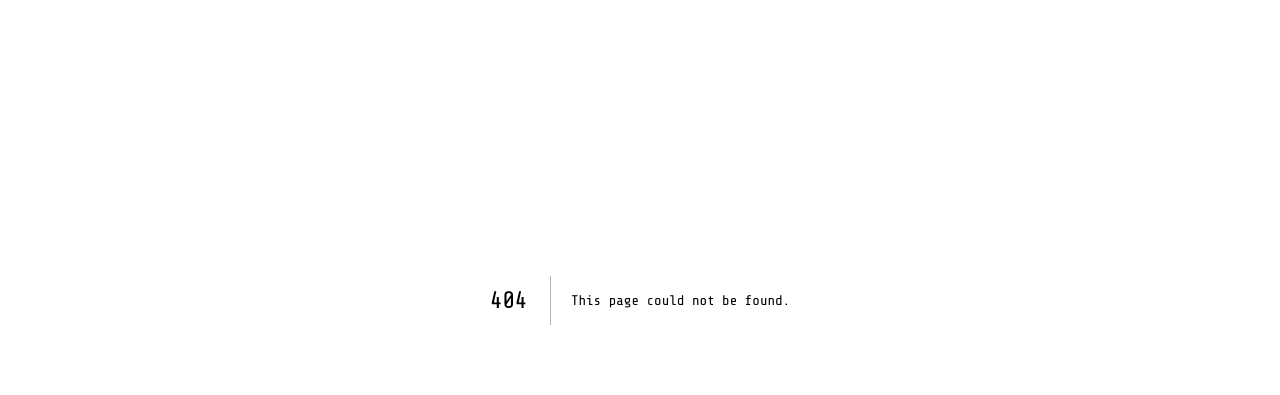
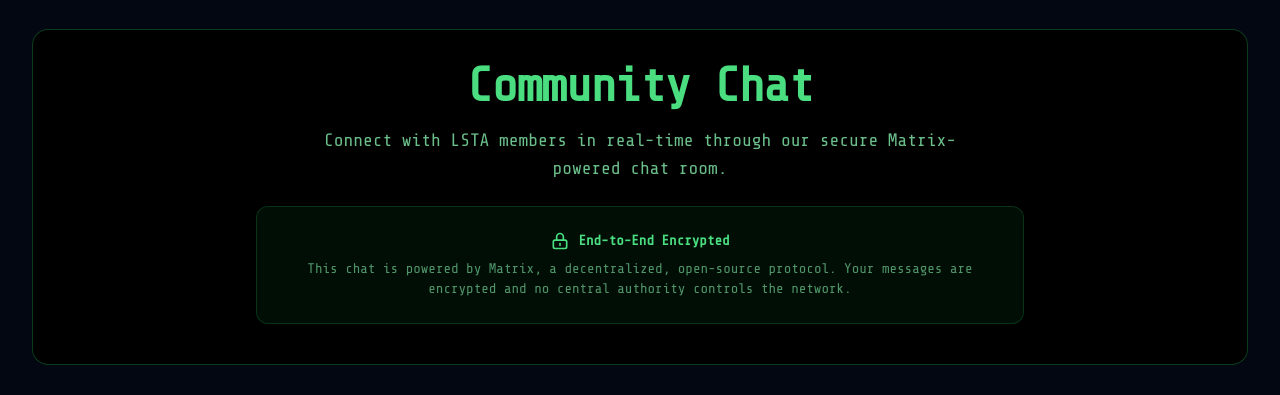
Before and after one commit to Rohamso/SLTA, a Next.js app: page /en/chat in a window 1280 px wide. Before the commit this address had no page. Shown: the part 100-495 px from the top of the page. Built offline with nearby package versions, Linux system fonts and the light colour scheme; grey boxes are pictures that could not be loaded.

Commit message:
Add Matrix/Element community chat page with embed

```diff
--- /dev/null
+++ b/app/[locale]/chat/page.tsx
@@ -0,0 +1,105 @@
+'use client';
+
+import { useTranslations, useLocale } from 'next-intl';
+
+export default function ChatPage() {
+  const t = useTranslations();
+  const locale = useLocale();
+  const isRTL = locale === 'fa';
+
+  const roomId = '#lsta_org:matrix.org';
+  const embedUrl = `https://app.element.io/#/room/${encodeURIComponent(roomId)}`;
+
+  return (
+    <div className={isRTL ? 'text-right' : ''}>
+      {/* Header Section */}
+      <section className="mb-8 pt-8 bg-black rounded-2xl p-10 border border-green-500/30">
+        <div className="text-center mb-6">
+          <h1 className="text-4xl md:text-5xl font-bold mb-4 text-green-400">
+            {t('chat.title')}
+          </h1>
+          <p className="text-lg text-green-300/80 max-w-2xl mx-auto">
+            {t('chat.subtitle')}
+          </p>
+        </div>
+
+        {/* Security Notice */}
+        <div className="max-w-3xl mx-auto bg-green-950/30 border border-green-500/20 rounded-xl p-6 text-center">
+          <div className="flex items-center justify-center gap-2 mb-2">
+            <svg className="w-5 h-5 text-green-400" fill="none" stroke="currentColor" viewBox="0 0 24 24">
+              <path strokeLinecap="round" strokeLinejoin="round" strokeWidth={2} d="M12 15v2m-6 4h12a2 2 0 002-2v-6a2 2 0 00-2-2H6a2 2 0 00-2 2v6a2 2 0 002 2zm10-10V7a4 4 0 00-8 0v4h8z" />
+            </svg>
+            <span className="text-green-400 font-semibold text-sm">{t('chat.encrypted')}</span>
+          </div>
+          <p className="text-green-300/60 text-sm">
+            {t('chat.encryptedDesc')}
+          </p>
+        </div>
+      </section>
+
+      {/* Chat Embed */}
+      <section className="mb-8">
+        <div className="bg-black rounded-2xl border border-green-500/30 overflow-hidden">
+          <iframe
+            src={embedUrl}
+            width="100%"
+            height="650"
+            className="border-0 rounded-2xl"
+            allow="camera; microphone; fullscreen; encrypted-media"
+            sandbox="allow-scripts allow-same-origin allow-forms allow-popups allow-popups-to-escape-sandbox allow-downloads"
+            title="LSTA Community Chat"
+          />
+        </div>
+      </section>
+
+      {/* Help Section */}
+      <section className="mb-12 bg-black rounded-2xl p-10 border border-green-500/30">
+        <h2 className="text-2xl font-bold text-green-400 mb-6 text-center">
+          {t('chat.helpTitle')}
+        </h2>
+        <div className="grid grid-cols-1 md:grid-cols-3 gap-6 max-w-4xl mx-auto">
+          {/* Step 1 */}
+          <div className="bg-green-950/20 border border-green-500/20 rounded-xl p-6 text-center">
+            <div className="w-10 h-10 rounded-full bg-green-500/20 flex items-center justify-center mx-auto mb-4">
+              <span className="text-green-400 font-bold">1</span>
+            </div>
+            <h3 className="text-green-300 font-semibold mb-2">{t('chat.step1Title')}</h3>
+            <p className="text-green-300/60 text-sm">{t('chat.step1Desc')}</p>
+          </div>
+          {/* Step 2 */}
+          <div className="bg-green-950/20 border border-green-500/20 rounded-xl p-6 text-center">
+            <div className="w-10 h-10 rounded-full bg-green-500/20 flex items-center justify-center mx-auto mb-4">
+              <span className="text-green-400 font-bold">2</span>
+            </div>
+            <h3 className="text-green-300 font-semibold mb-2">{t('chat.step2Title')}</h3>
+            <p className="text-green-300/60 text-sm">{t('chat.step2Desc')}</p>
+          </div>
+          {/* Step 3 */}
+          <div className="bg-green-950/20 border border-green-500/20 rounded-xl p-6 text-center">
+            <div className="w-10 h-10 rounded-full bg-green-500/20 flex items-center justify-center mx-auto mb-4">
+              <span className="text-green-400 font-bold">3</span>
+            </div>
+            <h3 className="text-green-300 font-semibold mb-2">{t('chat.step3Title')}</h3>
+            <p className="text-green-300/60 text-sm">{t('chat.step3Desc')}</p>
+          </div>
+        </div>
+
+        {/* Direct link fallback */}
+        <div className="text-center mt-8">
+          <p className="text-green-300/60 text-sm mb-3">{t('chat.directAccess')}</p>
+          <a
+            href={embedUrl}
+            target="_blank"
+            rel="noopener noreferrer"
+            className="inline-flex items-center gap-2 px-6 py-3 bg-green-900/50 hover:bg-green-900 border border-green-500/30 rounded-lg text-green-400 font-semibold text-sm transition"
+          >
+            {t('chat.openElement')}
+            <svg className="w-4 h-4" fill="none" stroke="currentColor" viewBox="0 0 24 24">
+              <path strokeLinecap="round" strokeLinejoin="round" strokeWidth={2} d="M10 6H6a2 2 0 00-2 2v10a2 2 0 002 2h10a2 2 0 002-2v-4M14 4h6m0 0v6m0-6L10 14" />
+            </svg>
+          </a>
+        </div>
+      </section>
+    </div>
+  );
+}
--- a/components/Layout/Header.tsx
+++ b/components/Layout/Header.tsx
@@ -55,6 +55,9 @@
             <Link href={`/${locale}/trust`} className="text-green-300/80 hover:text-green-400 transition font-medium text-sm">
               {t('nav.trust')}
             </Link>
+            <Link href={`/${locale}/chat`} className="text-green-300/80 hover:text-green-400 transition font-medium text-sm">
+              {t('nav.chat')}
+            </Link>
           </nav>
 
           {/* Right side: Language Toggle + Hamburger */}
@@ -104,6 +107,13 @@
           >
             {t('nav.trust')}
           </Link>
+          <Link
+            href={`/${locale}/chat`}
+            onClick={closeMenu}
+            className="block px-4 py-3 text-green-300/80 hover:text-green-400 hover:bg-green-900/30 rounded-lg transition font-medium text-sm"
+          >
+            {t('nav.chat')}
+          </Link>
         </nav>
       </div>
     </header>
--- a/public/locales/en/common.json
+++ b/public/locales/en/common.json
@@ -3,6 +3,7 @@
     "home": "Home",
     "membership": "Membership",
     "trust": "Trust Center",
+    "chat": "Community Chat",
     "about": "About Us"
   },
   "footer": {
@@ -204,5 +205,20 @@
     "incidentContact": "Report a security concern: security@lionandsuntech.org (PGP encrypted email supported)",
     "disclosureTitle": "Responsible Disclosure",
     "disclosureContent": "We welcome security researchers who discover vulnerabilities in our systems. Please report them responsibly to security@lionandsuntech.org. We commit to acknowledging reports within 48 hours, providing updates on remediation, and crediting researchers (with their consent). We will never pursue legal action against good-faith security researchers."
+  },
+  "chat": {
+    "title": "Community Chat",
+    "subtitle": "Connect with LSTA members in real-time through our secure Matrix-powered chat room.",
+    "encrypted": "End-to-End Encrypted",
+    "encryptedDesc": "This chat is powered by Matrix, a decentralized, open-source protocol. Your messages are encrypted and no central authority controls the network.",
+    "helpTitle": "How to Join",
+    "step1Title": "Create an Account",
+    "step1Desc": "Sign up for a free Matrix account directly in the chat window above or at app.element.io.",
+    "step2Title": "Join the Room",
+    "step2Desc": "Once logged in, you'll automatically be in the LSTA community room. Say hello!",
+    "step3Title": "Start Chatting",
+    "step3Desc": "Discuss projects, share ideas, and collaborate securely with fellow members.",
+    "directAccess": "Having trouble with the embed? Open the chat directly:",
+    "openElement": "Open in Element"
   }
 }
--- a/public/locales/fa/common.json
+++ b/public/locales/fa/common.json
@@ -3,6 +3,7 @@
     "home": "خانه",
     "membership": "عضویت",
     "trust": "مرکز اعتماد",
+    "chat": "چت انجمن",
     "about": "درباره ما"
   },
   "footer": {
@@ -204,5 +205,20 @@
     "incidentContact": "گزارش یک نگرانی امنیتی: security@lionandsuntech.org (پشتیبانی از ایمیل رمزنگاری‌شده PGP)",
     "disclosureTitle": "افشای مسئولانه",
     "disclosureContent": "ما از محققان امنیتی که آسیب‌پذیری‌ها را در سیستم‌های ما کشف می‌کنند استقبال می‌کنیم. لطفاً آن‌ها را به صورت مسئولانه به security@lionandsuntech.org گزارش دهید. ما متعهد به تأیید گزارش‌ها ظرف ۴۸ ساعت، ارائه به‌روزرسانی درباره اصلاح و اعتبار دادن به محققان (با رضایت آن‌ها) هستیم. ما هرگز علیه محققان امنیتی با حسن نیت اقدام قانونی انجام نخواهیم داد."
+  },
+  "chat": {
+    "title": "چت انجمن",
+    "subtitle": "با اعضای انجمن در زمان واقعی از طریق اتاق چت امن مبتنی بر ماتریکس ارتباط برقرار کنید.",
+    "encrypted": "رمزنگاری سرتاسری",
+    "encryptedDesc": "این چت توسط ماتریکس، یک پروتکل غیرمتمرکز و متن‌باز، پشتیبانی می‌شود. پیام‌های شما رمزنگاری شده‌اند و هیچ مرجع مرکزی شبکه را کنترل نمی‌کند.",
+    "helpTitle": "نحوه پیوستن",
+    "step1Title": "ساخت حساب کاربری",
+    "step1Desc": "یک حساب رایگان ماتریکس مستقیماً در پنجره چت بالا یا در app.element.io بسازید.",
+    "step2Title": "ورود به اتاق",
+    "step2Desc": "پس از ورود، به طور خودکار در اتاق انجمن خواهید بود. سلام کنید!",
+    "step3Title": "شروع گفتگو",
+    "step3Desc": "درباره پروژه‌ها بحث کنید، ایده‌ها را به اشتراک بگذارید و به صورت امن با اعضا همکاری کنید.",
+    "directAccess": "مشکلی با نمایش دارید؟ چت را مستقیماً باز کنید:",
+    "openElement": "باز کردن در Element"
   }
 }
```
Also changed, not shown: 2 other files (tests, documents, lock files or other folders).
